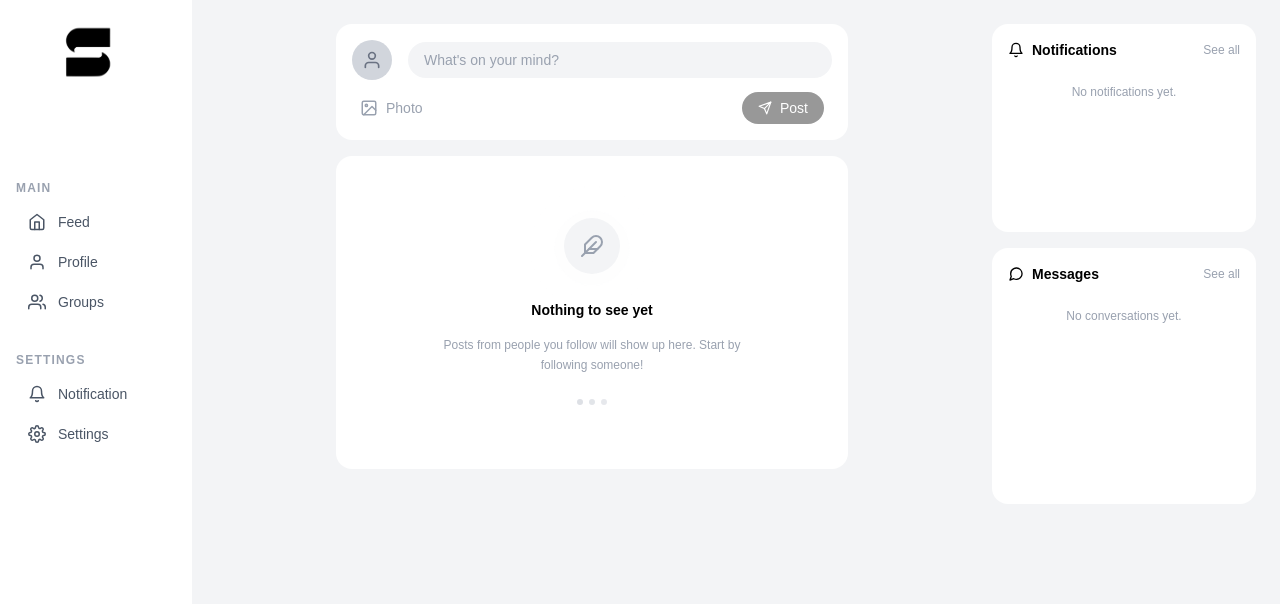
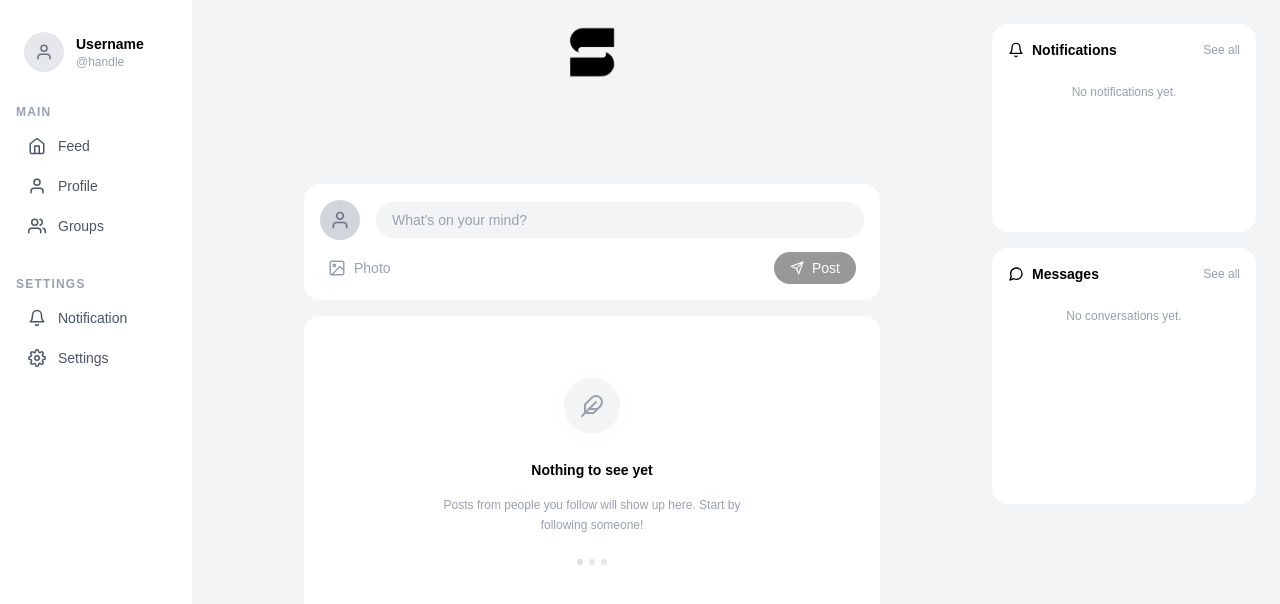
Before and after one commit to mchamakh/social-network, a Next.js app in the folder frontend/: page /feed in a window 1280 px wide. Shown: the top 604 px of the page. Built offline with nearby package versions, Linux system fonts and the light colour scheme.

Commit message:
change logo place

```diff
--- a/frontend/app/feed/page.tsx
+++ b/frontend/app/feed/page.tsx
@@ -70,19 +70,16 @@ export default function Feed() {
     <div className="flex min-h-screen bg-gray-100">
       {/* Left sidebar */}
       <div className="sticky top-0 h-screen">
-        <img
-          src="/logo.png"
-          alt="logo"
-          className="absolute top-6 left-15 h-14 w-auto z-10"
-        />
         <Sidebar />
       </div>
 
       {/* Center column */}
       <div className="flex flex-col flex-1 min-w-0">
-        {/* Composer */}
-        <div className="sticky top-0 z-10 bg-gray-100 pt-6 pb-4 px-6">
-          <div className="max-w-lg mx-auto bg-white rounded-2xl p-4 flex flex-col gap-3">
+        {/* Logo + Composer */}
+        <div className="sticky top-0 z-10 bg-gray-100 pt-6 pb-4 px-6 flex flex-col items-center gap-4">
+          <img src="/logo.png" alt="logo" className="h-14 w-auto" />
+
+          <div className="max-w-xl w-full mx-auto mt-22 bg-white rounded-2xl p-4 flex flex-col gap-3">
             <div className="flex items-center gap-4">
               <div className="h-10 w-10 rounded-full bg-gray-300 flex items-center justify-center shrink-0">
                 <FiUser size={20} className="text-gray-500" />
@@ -116,7 +113,7 @@ export default function Feed() {
         {/* Posts */}
         <div className="px-6 pb-8 flex flex-col gap-4">
           {posts.length === 0 ? (
-            <div className="max-w-lg mx-auto w-full bg-white rounded-2xl py-16 px-8 flex flex-col items-center gap-4">
+            <div className="max-w-xl w-full mx-auto bg-white rounded-2xl py-16 px-8 flex flex-col items-center gap-4">
               <div className="relative flex items-center justify-center">
                 <span className="absolute h-16 w-16 rounded-full bg-gray-100 animate-ping opacity-20" />
                 <span className="absolute h-12 w-12 rounded-full bg-gray-100 animate-ping opacity-30 [animation-delay:300ms]" />
@@ -124,9 +121,12 @@ export default function Feed() {
                   <FiFeather size={24} className="text-gray-400" />
                 </div>
               </div>
-              <p className="text-sm font-semibold text-black mt-2">Nothing to see yet</p>
+              <p className="text-sm font-semibold text-black mt-2">
+                Nothing to see yet
+              </p>
               <p className="text-xs text-gray-400 text-center max-w-xs leading-relaxed">
-                Posts from people you follow will show up here. Start by following someone!
+                Posts from people you follow will show up here. Start by
+                following someone!
               </p>
               <div className="flex gap-1.5 mt-2">
                 <span className="h-1.5 w-1.5 rounded-full bg-gray-300 animate-pulse" />
--- a/frontend/components/Sidebar.tsx
+++ b/frontend/components/Sidebar.tsx
@@ -1,9 +1,22 @@
 import Link from "next/link";
 import { FiBell, FiSettings, FiUsers, FiUser, FiHome } from "react-icons/fi";
 
+// TODO: receive user prop from parent once auth is connected
 export default function Sidebar() {
   return (
-    <div className="flex flex-col w-48 min-h-screen bg-white px-4 py-6 pt-45 gap-8">
+    <div className="flex flex-col w-48 min-h-screen bg-white px-4 py-6 gap-8">
+
+      {/* User card */}
+      <div className="flex items-center gap-3 px-2 pt-2">
+        <div className="h-10 w-10 rounded-full bg-gray-200 flex items-center justify-center shrink-0">
+          <FiUser size={18} className="text-gray-500" />
+        </div>
+        <div className="min-w-0">
+          <p className="text-sm font-semibold text-black truncate">Username</p>
+          <p className="text-xs text-gray-400 truncate">@handle</p>
+        </div>
+      </div>
+
       <div className="flex flex-col gap-2">
         <p className="text-xs text-gray-400 font-semibold uppercase tracking-widest">
           Main
```
